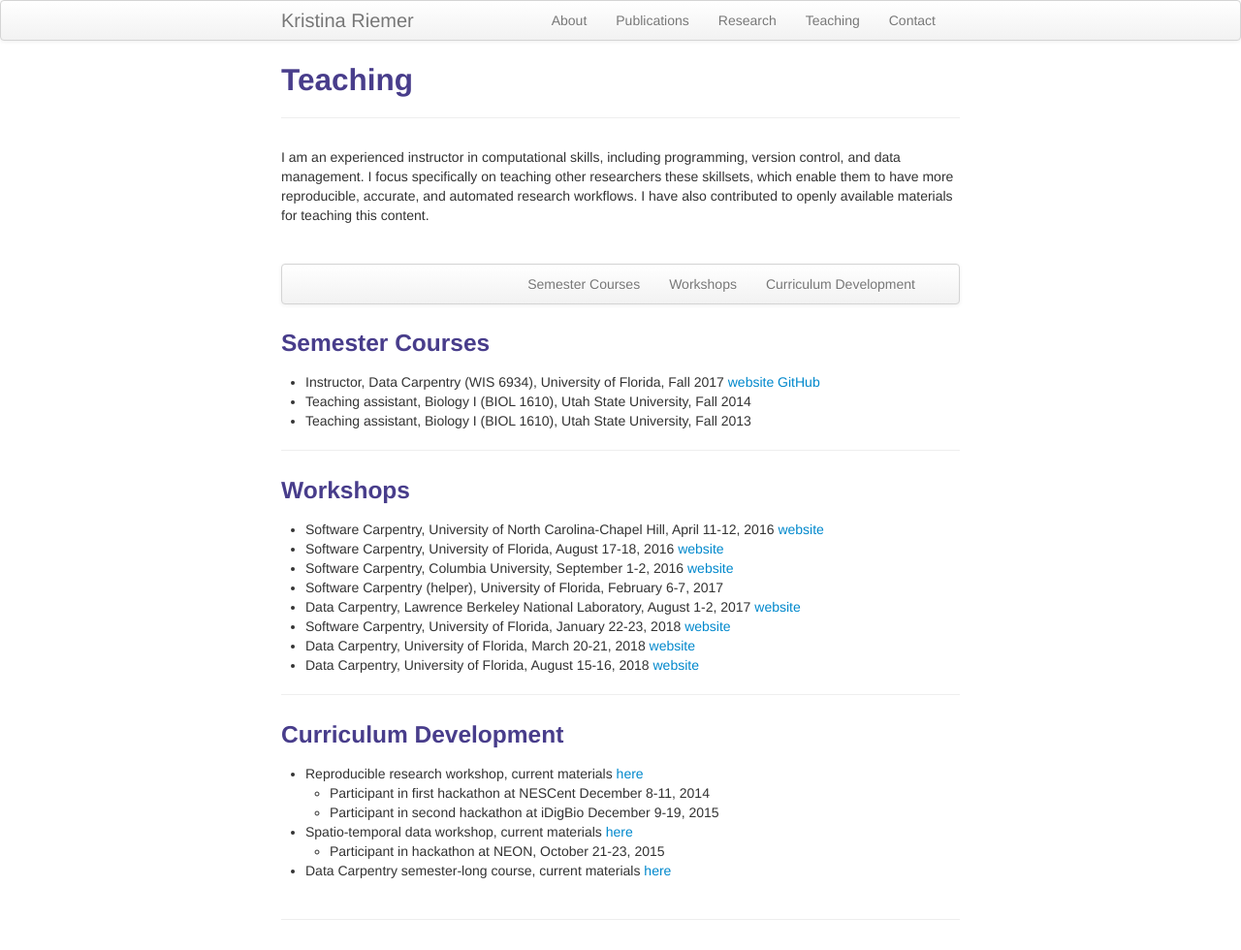
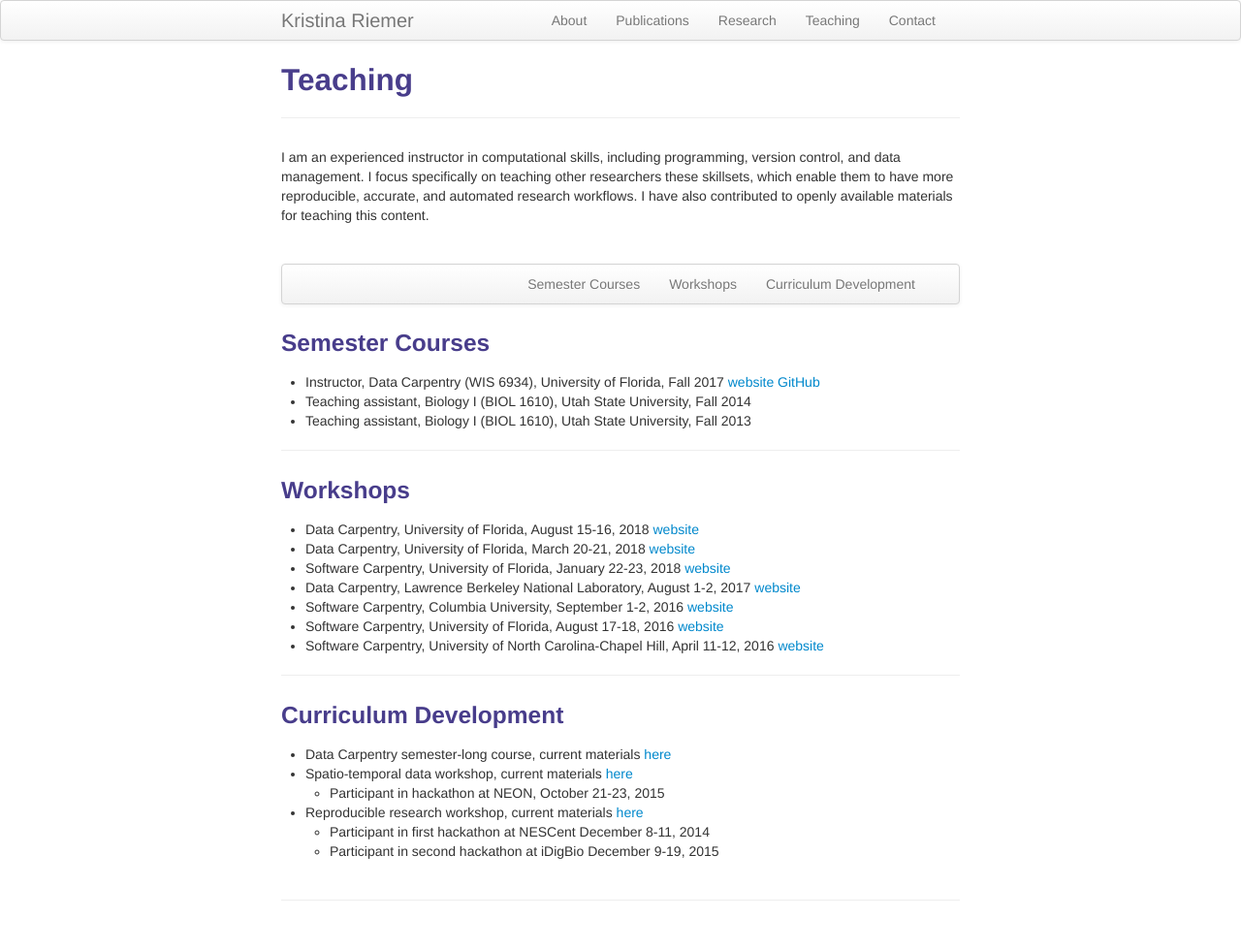
Before and after one commit to KristinaRiemer/KristinaRiemer.github.io, a Jekyll site: the page built from pages/teaching.md, in a window 1280 px wide. Shown: the whole page at 97% size. Built offline with Jekyll 4.4.1, drawn with Linux system fonts in a browser that asks for light colours.

Commit message:
Rearrange teaching sections to be reverse chronological

```diff
--- a/pages/teaching.md
+++ b/pages/teaching.md
@@ -30,22 +30,21 @@ I am an experienced instructor in computational skills, including programming, v
 
 ### <a name="workshop"></a>Workshops
 
+- Data Carpentry, University of Florida, August 15-16, 2018 [website](https://picardis.github.io/2018-08-15-ufii/)
+- Data Carpentry, University of Florida, March 20-21, 2018 [website](https://uf-carpentry.github.io/2018-03-20-UFDataSymposium/)
+- Software Carpentry, University of Florida, January 22-23, 2018 [website](https://uf-carpentry.github.io/2018-01-22-UFII/)
+- Data Carpentry, Lawrence Berkeley National Laboratory, August 1-2, 2017 [website](https://kristinariemer.github.io/2017-08-01-berkeleylab/)
+- Software Carpentry, Columbia University, September 1-2, 2016 [website](https://columbia-swc.github.io/2016-09-01-cu-r/)
+- Software Carpentry, University of Florida, August 17-18, 2016 [website](https://acislab.github.io/2016-08-17-UF-Informatics-Institute/)
 - Software Carpentry, University of North Carolina-Chapel Hill, April 11-12, 2016 [website](http://kcranston.github.io/2016-04-11-UNC/)
-- Software Carpentry, University of Florida, August 17-18, 2016 [website](https://acislab.github.io/2016-08-17-UF-Informatics-Institute/)
-- Software Carpentry, Columbia University, September 1-2, 2016 [website](https://columbia-swc.github.io/2016-09-01-cu-r/)
-- Software Carpentry (helper), University of Florida, February 6-7, 2017
-- Data Carpentry, Lawrence Berkeley National Laboratory, August 1-2, 2017 [website](https://kristinariemer.github.io/2017-08-01-berkeleylab/)
-- Software Carpentry, University of Florida, January 22-23, 2018 [website](https://uf-carpentry.github.io/2018-01-22-UFII/)
-- Data Carpentry, University of Florida, March 20-21, 2018 [website](https://uf-carpentry.github.io/2018-03-20-UFDataSymposium/)
-- Data Carpentry, University of Florida, August 15-16, 2018 [website](https://picardis.github.io/2018-08-15-ufii/)
 
 ---
 
 ### <a name="dev"></a>Curriculum Development
 
+- Data Carpentry semester-long course, current materials [here](https://github.com/datacarpentry/semester-biology)
+- Spatio-temporal data workshop, current materials [here](http://www.datacarpentry.org/lessons/#geospatial-data-workshop)
+    - Participant in hackathon at NEON, October 21-23, 2015
 - Reproducible research workshop, current materials [here](http://www.datacarpentry.org/rr-workshop/)
     - Participant in first hackathon at NESCent December 8-11, 2014
     - Participant in second hackathon at iDigBio December 9-19, 2015
-- Spatio-temporal data workshop, current materials [here](http://www.datacarpentry.org/lessons/#geospatial-data-workshop)
-    - Participant in hackathon at NEON, October 21-23, 2015
-- Data Carpentry semester-long course, current materials [here](https://github.com/datacarpentry/semester-biology)
```
